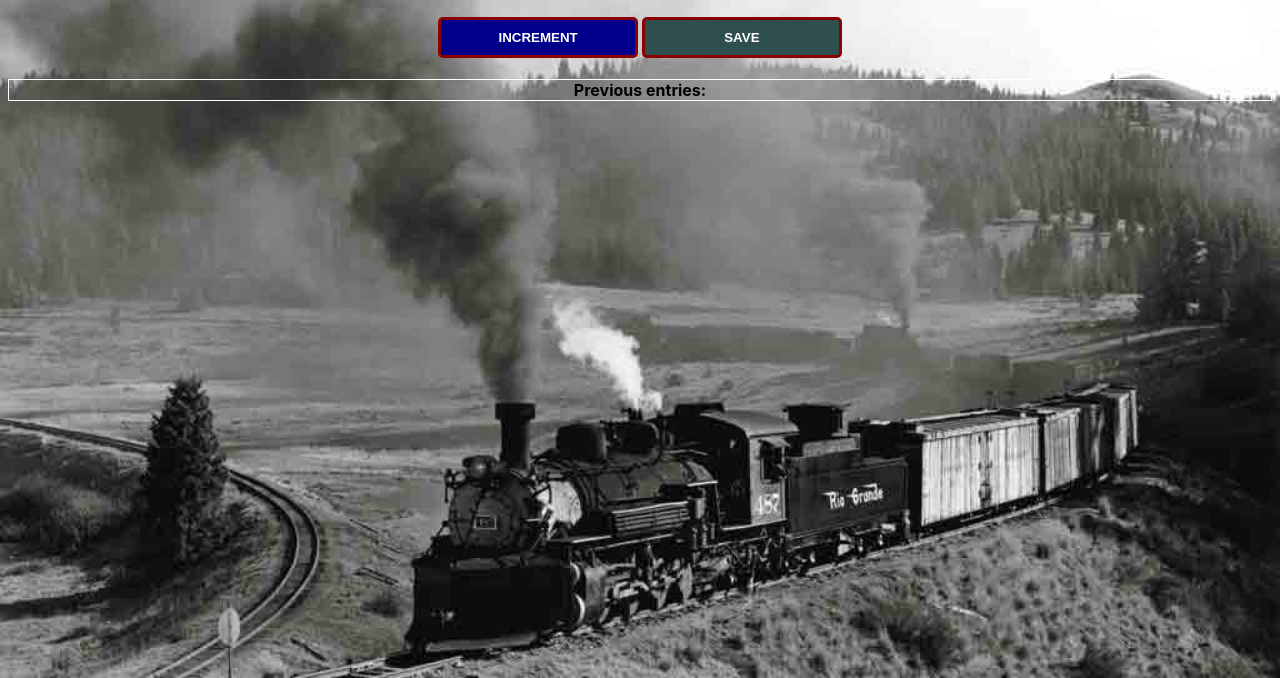
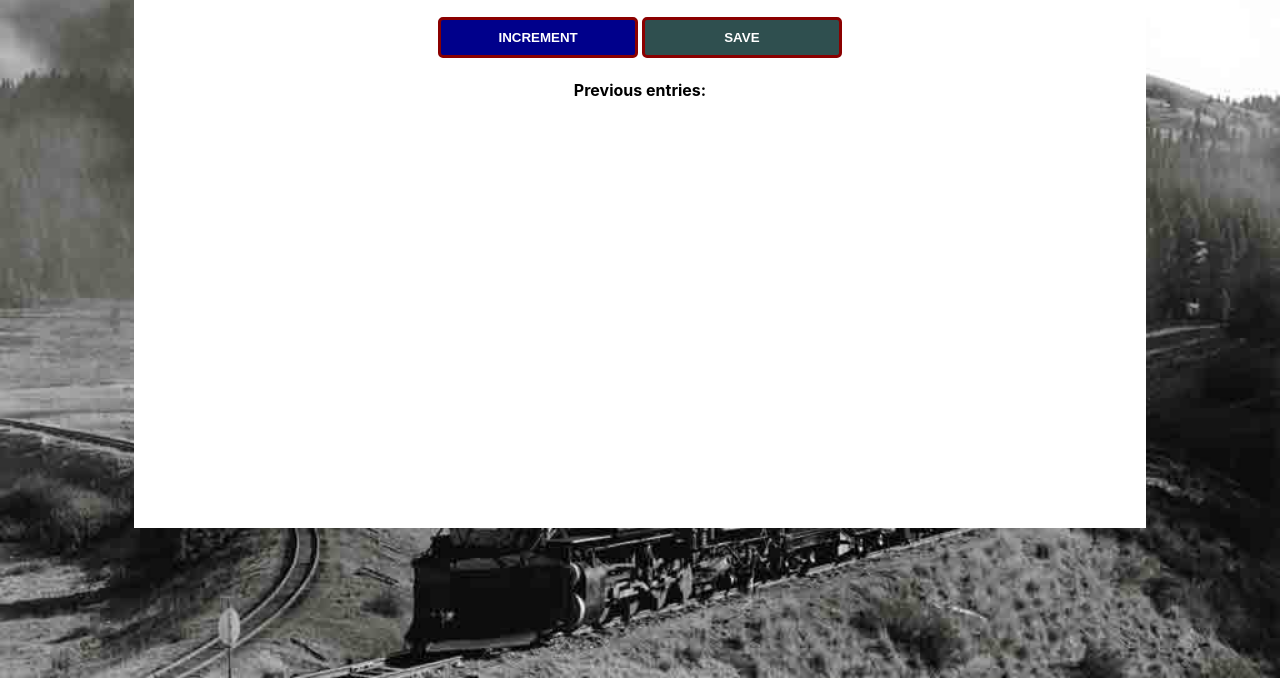
Before and after one commit to maxreveco/passenger-counter, a plain HTML site: page index.html in a window 1280 px wide. Shown: the part 122-800 px from the top of the page. Drawn offline with Linux system fonts and the light colour scheme.

Commit message:
Interface upgrade

```diff
--- a/index.css
+++ b/index.css
@@ -1,5 +1,8 @@
 .body-content {
-    max-width: 100%;
+    max-width: 80%;
+    background-color: white;
+    margin: auto;
+    height: 80vh;
 }
 
 body {
@@ -22,7 +25,7 @@ h2 {
 }
 
 p {
-        border:1px solid white;
+    border:1px solid white;
 }
 
 button {
--- a/index.html
+++ b/index.html
@@ -11,8 +11,7 @@
             <button id="increment-btn" onclick="increment()">INCREMENT</button>
             <button id="save-btn" onclick="save()">SAVE</button>
             <p id="save-el">Previous entries: </p>
-            <script src="index.js">
-            </script>
         </div>
+        <script src="index.js"></script>
     </body>
 </html>
```
